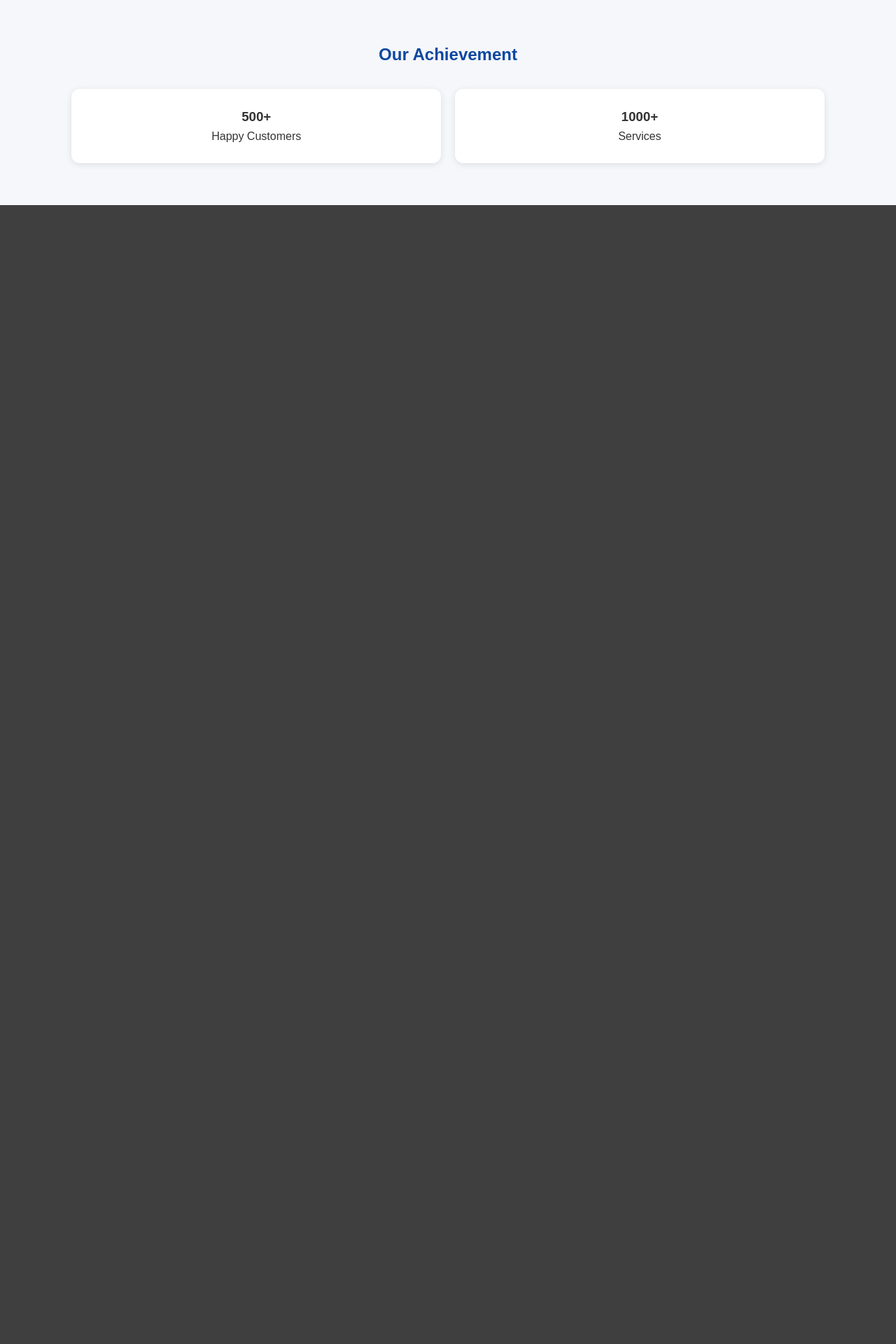
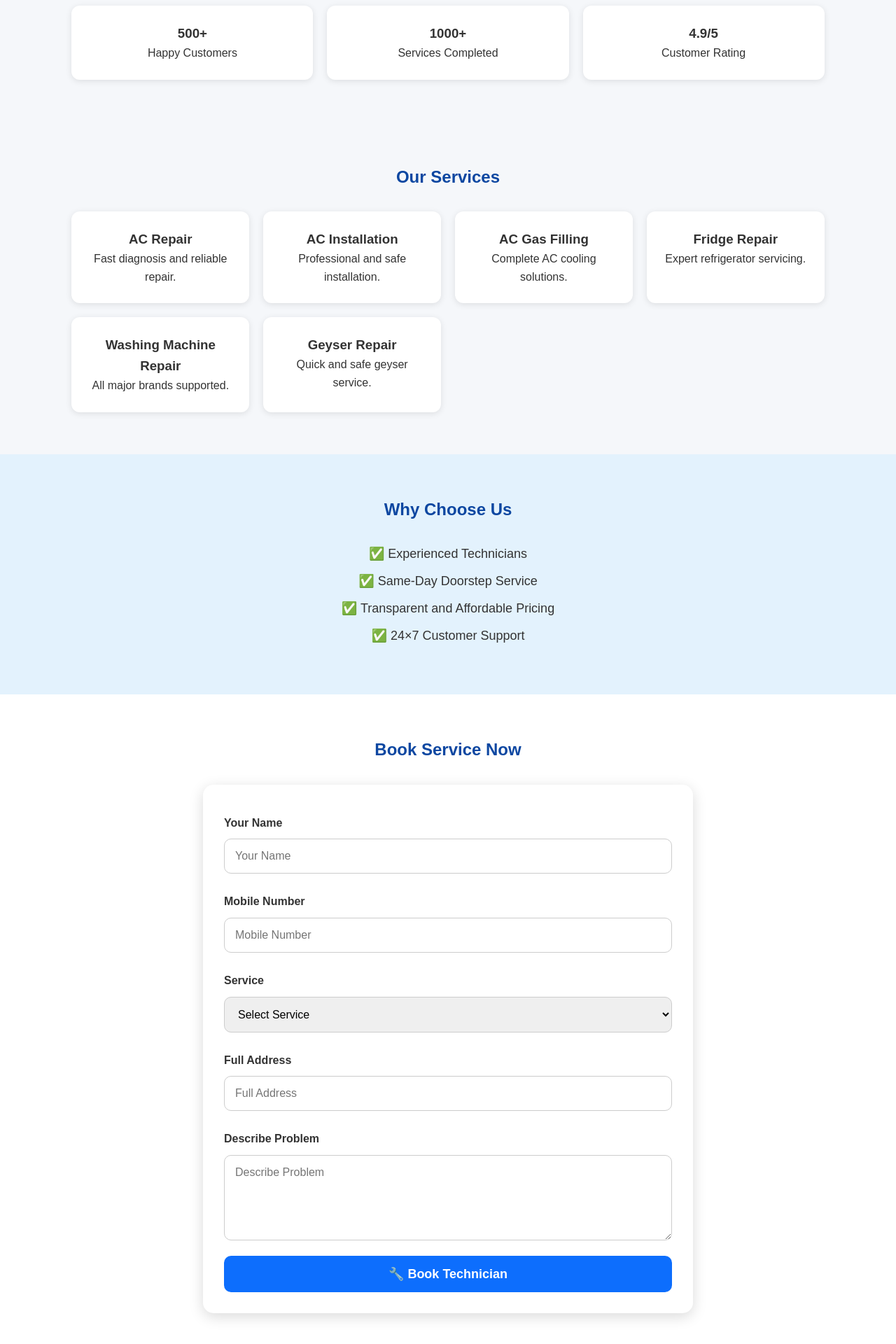
Before and after one commit to mohd12rizwan/ayansh-air-conditioner, a Flask app: page / in a window 1280 px wide. Shown: the part 594-2514 px from the top of the page at 70% size. Before the commit the page ends 887 px from the top, so only its background shows below. Run offline with Flask 3, Linux system fonts and the light colour scheme.

Commit message:
Admin panel and lead system added

```diff
--- a/app.py
+++ b/app.py
@@ -1,14 +1,140 @@
-from flask import Flask, render_template
+import sqlite3
+from flask import Flask, render_template, request, redirect, url_for, Response
 
 app = Flask(__name__)
 
+ADMIN_PASSWORD = "Ayansh@2026"
+
+# Database Create
+def init_db():
+    conn = sqlite3.connect("leads.db")
+
+    conn.execute("""
+    CREATE TABLE IF NOT EXISTS leads (
+        id INTEGER PRIMARY KEY AUTOINCREMENT,
+        name TEXT,
+        phone TEXT,
+        service TEXT,
+        address TEXT,
+        problem TEXT
+    )
+    """)
+
+    conn.commit()
+    conn.close()
+
+init_db()
+
+
 @app.route("/")
 def home():
-    return render_template("index.html")
+    booked = request.args.get("booked")
+    return render_template("index.html", booked=booked)
+
+
+@app.route("/submit", methods=["POST"])
+def submit():
+
+    name = request.form.get("name")
+    phone = request.form.get("phone")
+    service = request.form.get("service")
+    address = request.form.get("address")
+    problem = request.form.get("problem")
+
+    conn = sqlite3.connect("leads.db")
+
+    conn.execute(
+        """
+        INSERT INTO leads
+        (name, phone, service, address, problem)
+        VALUES (?, ?, ?, ?, ?)
+        """,
+        (name, phone, service, address, problem)
+    )
+
+    conn.commit()
+    conn.close()
+
+    return redirect("/?booked=success")
+
 
 @app.route("/admin")
 def admin():
-    return "Admin Panel Working"
+
+    password = request.args.get("password")
+
+    if password != ADMIN_PASSWORD:
+        return "Unauthorized Access"
+
+    conn = sqlite3.connect("leads.db")
+
+    leads = conn.execute("""
+    SELECT * FROM leads
+    ORDER BY id DESC
+    """).fetchall()
+
+    conn.close()
+
+    html = """
+    <h1>Ayansh Air Conditioner Leads</h1>
+    <table border='1' cellpadding='10'>
+    <tr>
+    <th>ID</th>
+    <th>Name</th>
+    <th>Phone</th>
+    <th>Service</th>
+    <th>Address</th>
+    <th>Problem</th>
+    </tr>
+    """
+
+    for lead in leads:
+        html += f"""
+        <tr>
+        <td>{lead[0]}</td>
+        <td>{lead[1]}</td>
+        <td>{lead[2]}</td>
+        <td>{lead[3]}</td>
+        <td>{lead[4]}</td>
+        <td>{lead[5]}</td>
+        </tr>
+        """
+
+    html += "</table>"
+
+    return html
+
+
+@app.route("/download")
+def download():
+
+    password = request.args.get("password")
+
+    if password != ADMIN_PASSWORD:
+        return "Unauthorized"
+
+    conn = sqlite3.connect("leads.db")
+
+    leads = conn.execute("""
+    SELECT * FROM leads
+    """).fetchall()
+
+    conn.close()
+
+    csv_data = "ID,Name,Phone,Service,Address,Problem\n"
+
+    for row in leads:
+        csv_data += ",".join(str(x) for x in row) + "\n"
+
+    return Response(
+        csv_data,
+        mimetype="text/csv",
+        headers={
+            "Content-Disposition":
+            "attachment; filename=leads.csv"
+        }
+    )
+
 
 if __name__ == "__main__":
-    app.run(host="0.0.0.0", port=5000, debug=True)
+    app.run(debug=True)
--- a/static/style.css
+++ b/static/style.css
@@ -41,6 +41,11 @@ nav{
     color:white;
     text-align:center;
     padding:100px 20px;
+}
+
+.hero-content{
+    max-width:900px;
+    margin:auto;
 }
 
 .hero h1{
@@ -189,4 +194,105 @@ button:hover{
     width:100%;
     max-width:500px;
     border-radius:12px;
-    box-shadow
+    box-shadow:0 2px 10px rgba(0,0,0,.1);
+}
+
+label{
+    display:block;
+    margin-top:12px;
+    font-weight:bold;
+    color:#333;
+}
+
+.booking-section{
+    background:#ffffff;
+    padding:60px 20px;
+}
+
+.booking-section form{
+    max-width:700px;
+    margin:auto;
+    background:white;
+    padding:30px;
+    border-radius:15px;
+    box-shadow:0 5px 20px rgba(0,0,0,.15);
+}
+
+.booking-section input,
+.booking-section select,
+.booking-section textarea{
+    width:100%;
+    padding:15px;
+    margin-bottom:15px;
+    border:1px solid #ccc;
+    border-radius:10px;
+    font-size:16px;
+}
+
+.booking-section button{
+    width:100%;
+    padding:15px;
+    background:#0d6efd;
+    color:white;
+    border:none;
+    border-radius:10px;
+    font-size:18px;
+    font-weight:bold;
+    cursor:pointer;
+}
+
+.booking-section button:hover{
+    background:#084298;
+}
+
+.form-message{
+    max-width:700px;
+    margin:0 auto 20px;
+    padding:12px;
+    border-radius:8px;
+    text-align:center;
+    font-weight:bold;
+}
+
+.form-message.success{
+    background:#d4edda;
+    color:#155724;
+}
+
+.form-message.error{
+    background:#f8d7da;
+    color:#721c24;
+}
+
+footer{
+    background:#0d47a1;
+    color:white;
+    text-align:center;
+    padding:20px;
+}
+
+@media (max-width:600px){
+    nav{
+        padding:12px 5%;
+    }
+
+    .logo{
+        font-size:18px;
+    }
+
+    .hero{
+        padding:70px 15px;
+    }
+
+    .hero h1{
+        font-size:32px;
+    }
+
+    section{
+        padding:45px 5%;
+    }
+
+    form{
+        padding:20px;
+    }
+}
--- a/templates/index.html
+++ b/templates/index.html
@@ -33,45 +33,122 @@
 
 <!-- Hero -->
 
-<header class="hero">
+<section class="hero">
 
-    <div class="hero-badge">
-        ⭐ 4.9 Rating | ✅ 24×7 Service | 🔧 Expert Technician
+    <div class="hero-content">
+        <h1>24×7 AC Repair Service in Greater Noida</h1>
+
+        <p>
+            AC Repair, Gas Filling, Installation,
+            Fridge, Washing Machine & Geyser Repair
+            at Your Doorstep
+        </p>
+
+        <a href="tel:8279610802" class="btn call-btn">
+            Call Now
+        </a>
+
+        <a href="https://wa.me/918279610802"
+           class="btn whatsapp-btn">
+            WhatsApp
+        </a>
     </div>
 
-    <h1>AC Repair Near Me in Greater Noida</h1>
-
-    <h2>
-        24×7 AC, Fridge, Washing Machine &
-        Geyser Repair Service
-    </h2>
-
-    <p>Same Day Doorstep Service</p>
-
-    <a href="tel:+918279610802" class="btn call-btn">
-        📞 Call Now
-    </a>
-
-    <a href="https://wa.me/918279610802?text=I%20Need%20Repair%20Service"
-       class="btn whatsapp-btn">
-       💬 WhatsApp Now
-    </a>
-
-</header>
+</section>
 
 <!-- Stats -->
 
-<section>
-
+<section class="achievement">
     <h2>Our Achievement</h2>
-
     <div class="grid">
-
         <div class="card">
             <h3>500+</h3>
             <p>Happy Customers</p>
         </div>
-
         <div class="card">
             <h3>1000+</h3>
-            <p>Services
+            <p>Services Completed</p>
+        </div>
+        <div class="card">
+            <h3>4.9/5</h3>
+            <p>Customer Rating</p>
+        </div>
+    </div>
+</section>
+
+<!-- Services -->
+
+<section>
+    <h2>Our Services</h2>
+    <div class="grid">
+        <div class="card"><h3>AC Repair</h3><p>Fast diagnosis and reliable repair.</p></div>
+        <div class="card"><h3>AC Installation</h3><p>Professional and safe installation.</p></div>
+        <div class="card"><h3>AC Gas Filling</h3><p>Complete AC cooling solutions.</p></div>
+        <div class="card"><h3>Fridge Repair</h3><p>Expert refrigerator servicing.</p></div>
+        <div class="card"><h3>Washing Machine Repair</h3><p>All major brands supported.</p></div>
+        <div class="card"><h3>Geyser Repair</h3><p>Quick and safe geyser service.</p></div>
+    </div>
+</section>
+
+<!-- Why Choose Us -->
+
+<section class="why">
+    <h2>Why Choose Us</h2>
+    <p>✅ Experienced Technicians</p>
+    <p>✅ Same-Day Doorstep Service</p>
+    <p>✅ Transparent and Affordable Pricing</p>
+    <p>✅ 24×7 Customer Support</p>
+</section>
+
+<!-- Booking -->
+
+<section class="booking-section" id="booking">
+    <h2>Book Service Now</h2>
+
+    {% if request.args.get('booked') == 'success' %}
+        <p class="form-message success">Thank you! Your booking request has been submitted.</p>
+    {% elif request.args.get('booked') == 'invalid' %}
+        <p class="form-message error">Please fill in your name, mobile number, and service.</p>
+    {% endif %}
+
+    <form action="{{ url_for('submit') }}" method="POST">
+        <label for="name">Your Name</label>
+        <input id="name" type="text" name="name" placeholder="Your Name" autocomplete="name" required>
+
+        <label for="phone">Mobile Number</label>
+        <input id="phone" type="tel" name="phone" placeholder="Mobile Number"
+               pattern="[0-9 +()-]{7,15}" autocomplete="tel" required>
+
+        <label for="service">Service</label>
+        <select id="service" name="service" required>
+            <option value="">Select Service</option>
+            <option>AC Repair</option>
+            <option>AC Installation</option>
+            <option>AC Gas Filling</option>
+            <option>Fridge Repair</option>
+            <option>Washing Machine Repair</option>
+            <option>Geyser Repair</option>
+        </select>
+
+        <label for="address">Full Address</label>
+        <input id="address" type="text" name="address" placeholder="Full Address" autocomplete="street-address">
+
+        <label for="problem">Describe Problem</label>
+        <textarea id="problem" name="problem" placeholder="Describe Problem" rows="5"></textarea>
+
+        <button type="submit">🔧 Book Technician</button>
+    </form>
+</section>
+
+<!-- Business Card -->
+
+<section class="business-card">
+    <img class="card-image" src="{{ url_for('static', filename='card.jpg') }}" alt="Ayansh Air Conditioner business card">
+</section>
+
+<footer>
+    <p>© 2026 Ayansh Air Conditioner. Greater Noida.</p>
+</footer>
+
+</body>
+</html>
```
Also changed, not shown: leads.db.
